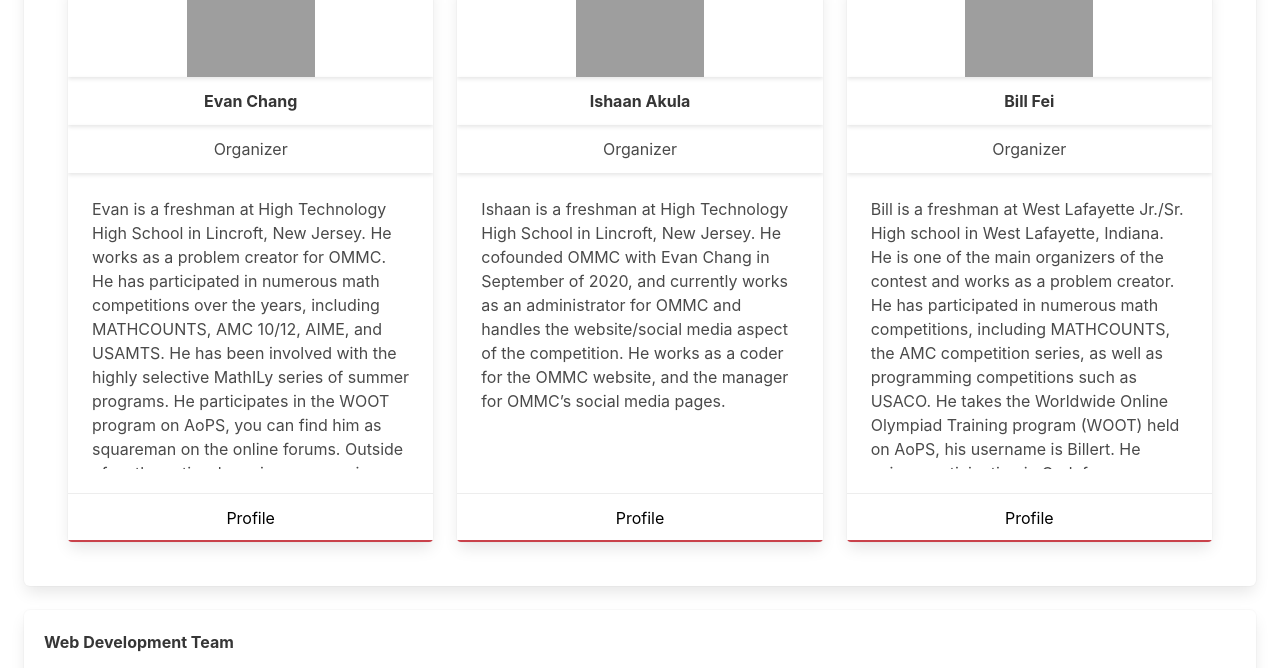
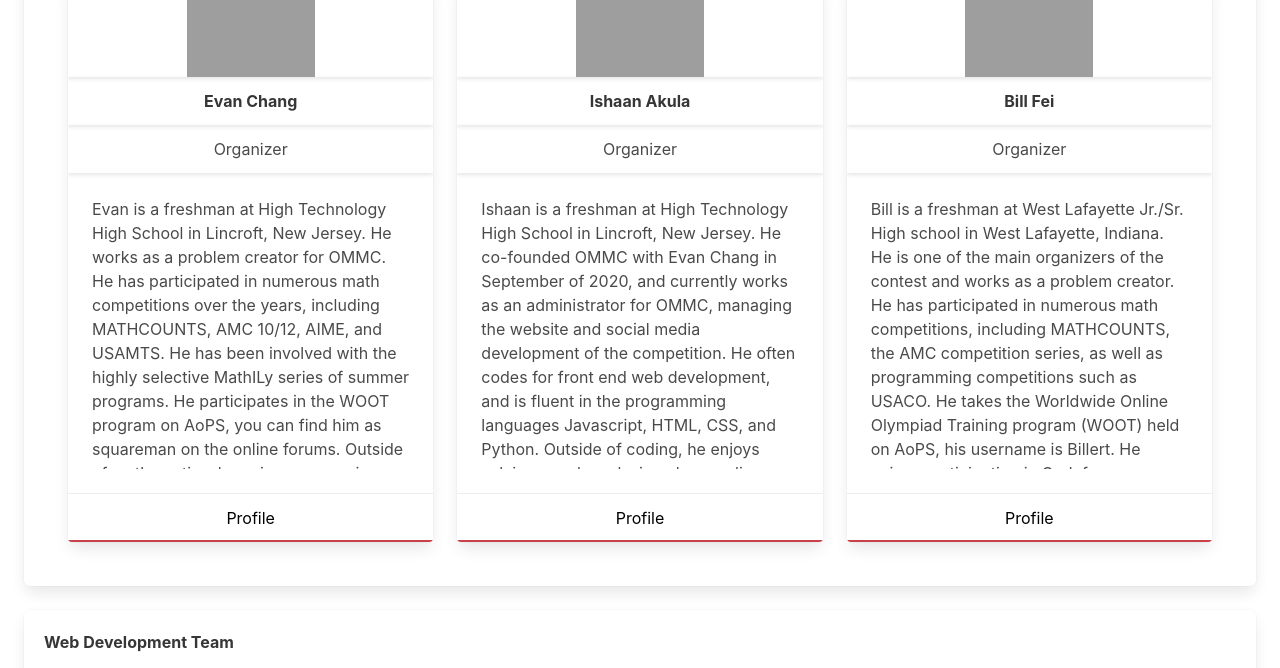
Before and after one commit to Kevin-Liu-01/OMMC-Math-Comp, a Flask app: page /creators in a window 1280 px wide. Shown: the part 332-1000 px from the top of the page. Run offline with Flask 2, Linux system fonts and the light colour scheme; some libraries are stand-ins or nearby versions; grey boxes are pictures that could not be loaded.

Commit message:
bios updated

```diff
--- a/templates/creators.html
+++ b/templates/creators.html
@@ -67,8 +67,7 @@
                 </header>
                 <div class="card-content">
                   <div class="content" style="font-size:1em;min-height:17rem; max-height:17rem;overflow:auto">
-                    <p>Ishaan is a freshman at High Technology High School in Lincroft, New Jersey. He cofounded OMMC with Evan Chang in September of 2020, and currently works as an administrator for OMMC and handles the website/social media aspect of the competition. He works as a coder for the OMMC website, and the manager for OMMC’s social media pages.
-
+                    <p>Ishaan is a freshman at High Technology High School in Lincroft, New Jersey. He co-founded OMMC with Evan Chang in September of 2020, and currently works as an administrator for OMMC, managing the website and social media development of the competition. He often codes for front end web development, and is fluent in the programming languages Javascript, HTML, CSS, and Python. Outside of coding, he enjoys solving puzzles, playing chess online, competing in volleyball, and reading. One fun fact about him is that he was a qualifier for the Scripps National Spelling Bee in fifth grade.
                     </p>
                   </div>
                 </div>
@@ -621,7 +620,7 @@
                                           </header>
                                           <div class="card-content">
                                             <div class="content" style="font-size:1em;min-height:5rem; max-height:17rem;overflow:auto">
-                                              Bio not available.
+                                              Emma is a freshman at High Technology High School. She has placed highly in MATHCOUNTS and has also participated in the AMC Competition Series. Her other hobbies include track and field, volunteer work, piano, and reading.
                                             </div>
                                           </div>
 
```
